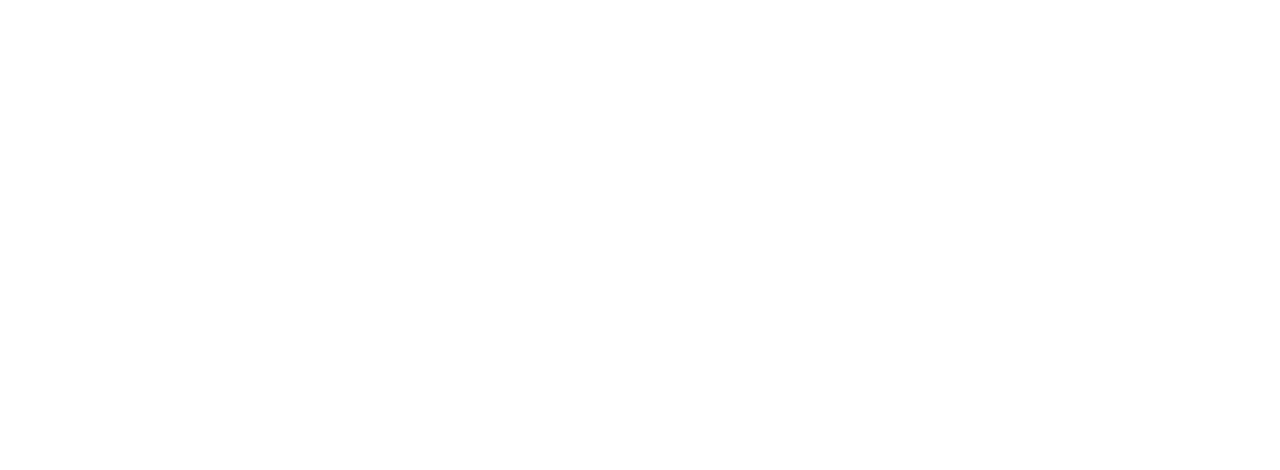
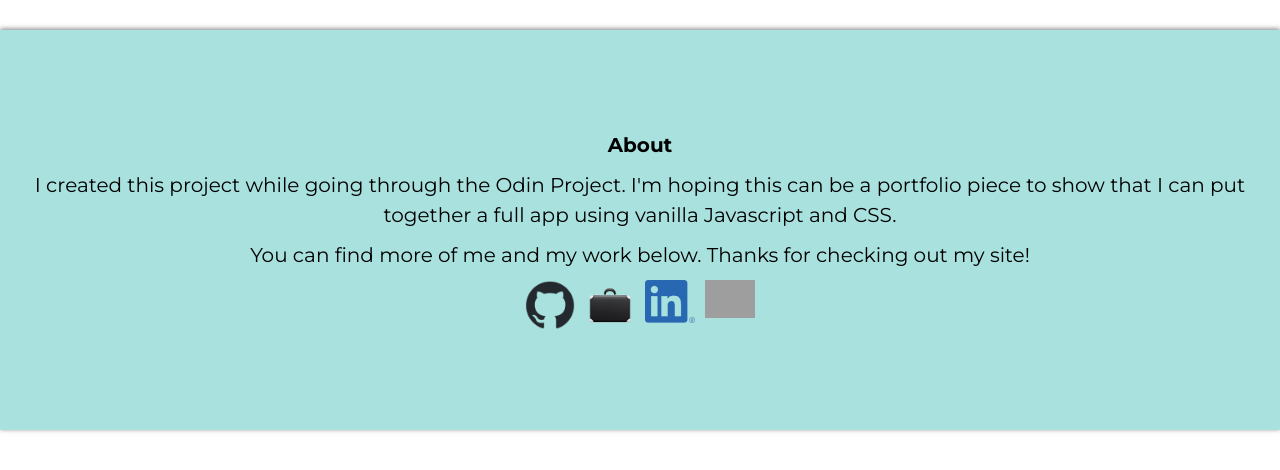
Before and after one commit to TurnerHelical/ticTacToe, a plain HTML site: page index.html in a window 1280 px wide. Drawn offline with Linux system fonts and the light colour scheme; grey boxes are pictures that could not be loaded; a web font is replaced by a local one.

Commit message:
added reusable footer segment to html and the styling for it to css

```diff
--- a/index.html
+++ b/index.html
@@ -1,14 +1,37 @@
 <!DOCTYPE html>
 <html lang="en">
+
 <head>
     <meta charset="UTF-8">
     <meta name="viewport" content="width=device-width, initial-scale=1.0">
     <title>Tic-Tact-Toe</title>
     <link rel="stylesheet" href="./reset.css">
     <link rel="stylesheet" href="./style.css">
+    <link rel="preconnect" href="https://fonts.googleapis.com">
+    <link rel="preconnect" href="https://fonts.gstatic.com" crossorigin>
+    <link
+        href="https://fonts.googleapis.com/css2?family=Boldonse&family=Montserrat:ital,wght@0,100..900;1,100..900&display=swap"
+        rel="stylesheet">
 </head>
+
 <body>
-
+    <footer>
+        <h4>About</h4>
+        <p>I created this project while going through the Odin Project. I'm hoping this can be a portfolio piece to show
+            that I can put together a full app using vanilla Javascript and CSS.</p>
+        <p>You can find more of me and my work below. Thanks for checking out my site!</p>
+        <ul>
+            <li><a href="https://github.com/TurnerHelical" target="_blank"><img src="./images/github-mark.png"
+                        alt="github icon"></a></li>
+            <li><a href="https://hunter-leclair.netlify.app/" target="_blank"><img src="./images/portfolio.png"
+                        alt="portfolio icon"></a></li>
+            <li><a href="https://www.linkedin.com/in/hunter-leclair-51039b2bb/" target="_blank"><img
+                        src="./images/LI-In-Bug.png" alt="linkedin icon"></a></li>
+            <li><a href="https://www.theodinproject.com" target="_blank"><img
+                        src="https://www.theodinproject.com/mstile-310x310.png" alt="Odin Project icon"></a></li>
+        </ul>
+    </footer>
     <script src="./scripts.js"></script>
 </body>
+
 </html>
--- a/style.css
+++ b/style.css
@@ -0,0 +1,26 @@
+footer {
+    display: flex;
+    flex-direction: column;
+    text-align: center;
+    margin-top: 30px;
+    background-color: rgba(83 , 195 , 189, 0.5 );
+    box-shadow: 0px -1px 5px rgba(0, 0, 0, 0.5);
+    justify-content: center;
+    gap: 10px;
+    font-size: 20px;
+    font-family:"Montserrat", sans-serif ;
+    height: 400px;
+}
+
+footer ul {
+    display: flex;
+    list-style: none;
+    padding: 0px;
+    justify-content: center;
+    gap: 10px;
+}
+
+footer li {
+    height: 50px;
+    width: 50px;
+}
```
Also changed, not shown: images/LI-In-Bug.png (added), images/github-mark.png (added), images/portfolio.png (added).
